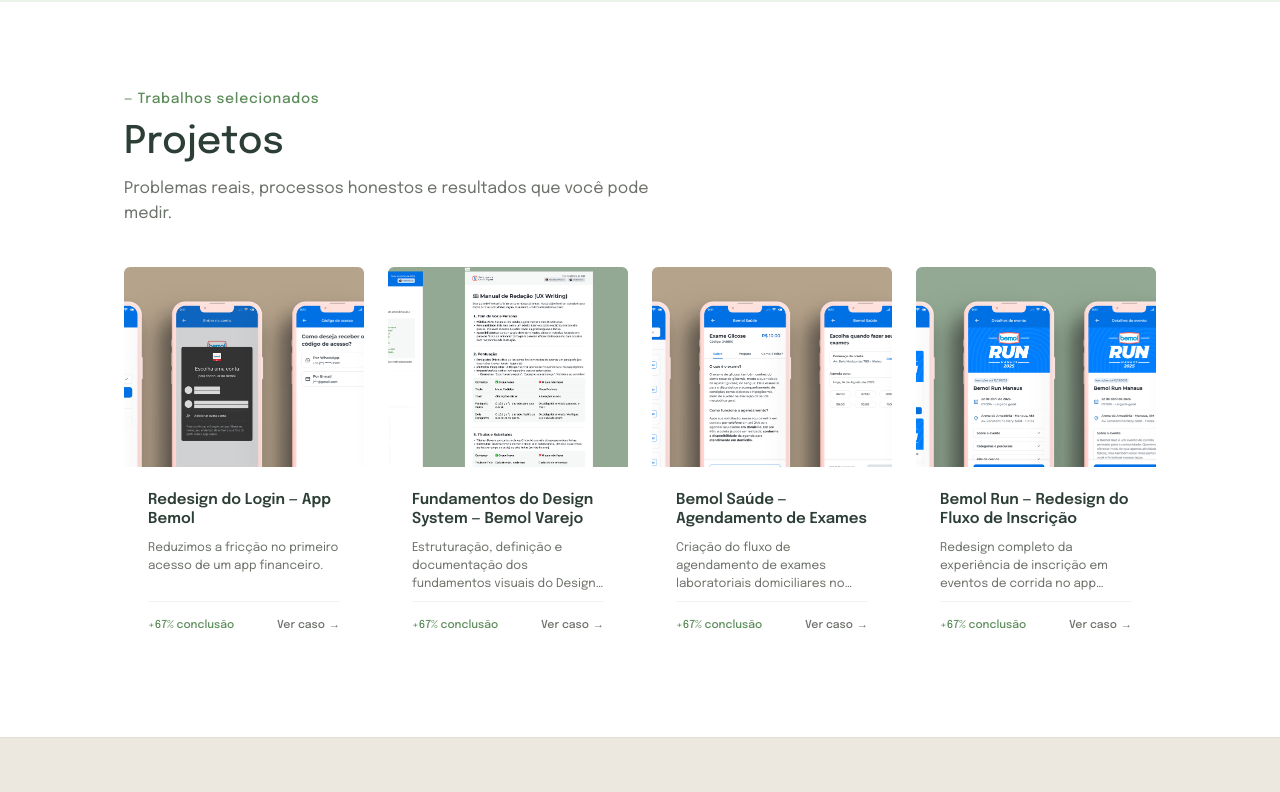
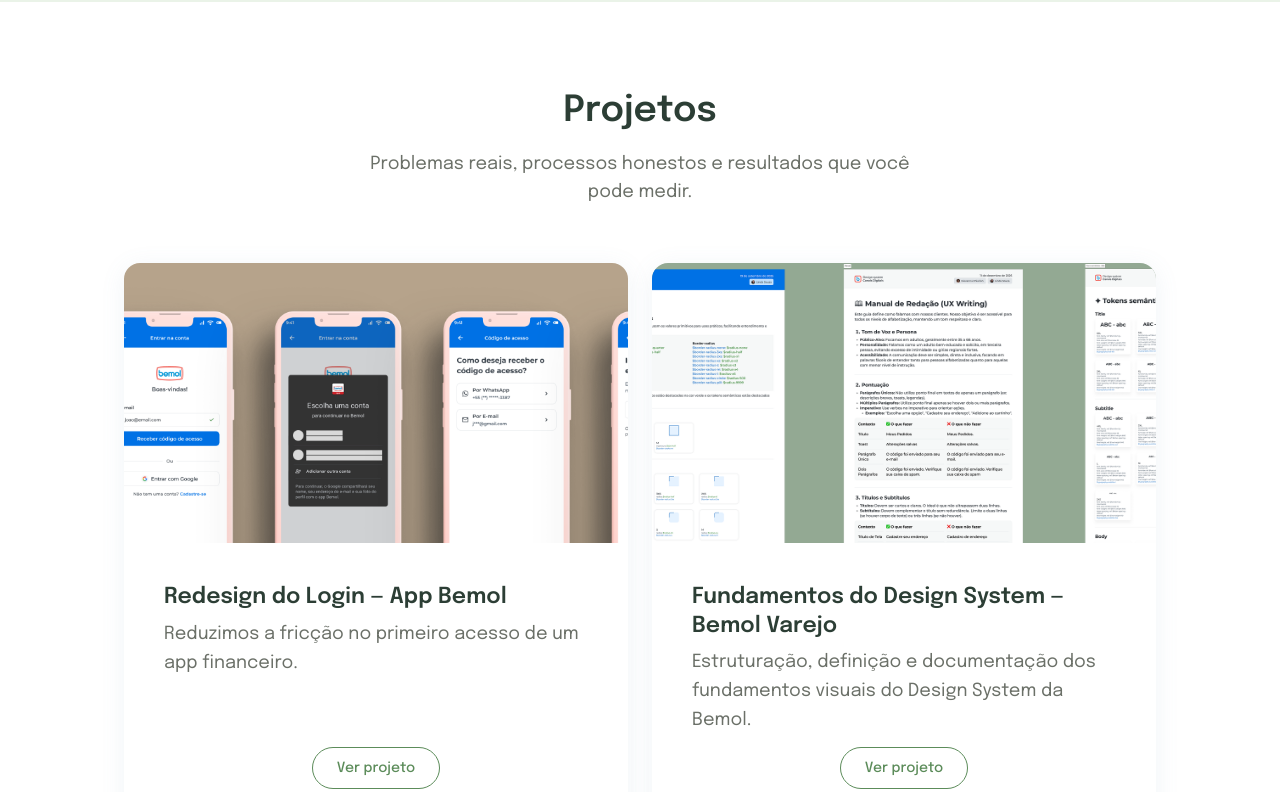
Before and after one commit to Agencia-Lumina-Digital/linda-hillary-port, a React (Vite) app: page / in a window 1280 px wide. Shown: the part 840-1632 px from the top of the page. Built offline with nearby package versions, Linux system fonts and the light colour scheme.

Commit message:
ref: first redesign in projects section

```diff
--- a/src/features/projects/ProjectCard.tsx
+++ b/src/features/projects/ProjectCard.tsx
@@ -1,23 +1,24 @@
-import { Box, Stack, Typography } from '@mui/material';
+import { Box, Stack, Typography, Button } from '@mui/material';
 import { tokens } from '../../theme/tokens';
 
 export interface ProjectCardProps {
   title: string;
   description: string;
   tag: string;
-  metric: string;
+  metric: string; // Will keep metric prop in interface just in case, but won't use it in UI
   bannerBgColor: string;
   headerBgImage?: string;
   onClick?: () => void;
 }
 
-export const ProjectCard = ({ title, description, tag, metric, bannerBgColor, headerBgImage, onClick }: ProjectCardProps) => {
+export const ProjectCard = ({ title, description, bannerBgColor, headerBgImage, onClick }: ProjectCardProps) => {
   return (
     <Box
       onClick={onClick}
       sx={{
-        backgroundColor: tokens.colors.background.canvas,
-        borderRadius: `${tokens.borderRadius.md}px`,
+        backgroundColor: tokens.colors.background.elevated,
+        borderRadius: `16px`,
+        boxShadow: '0px 4px 24px rgba(112, 144, 176, 0.1)',
         overflow: 'hidden',
         display: 'flex',
         flexDirection: 'column',
@@ -26,14 +27,14 @@
         transition: 'transform 0.3s ease, box-shadow 0.3s ease',
         '&:hover': {
           transform: 'translateY(-4px)',
-          boxShadow: '0 8px 24px rgba(44, 62, 53, 0.06)',
+          boxShadow: '0px 12px 32px rgba(112, 144, 176, 0.15)',
         },
       }}
     >
       {/* Banner Superior com Cor Sólida Alternada ou Imagem de Fundo */}
       <Box
         sx={{
-          height: { xs: '180px', md: '200px' },
+          height: { xs: '200px', md: '280px' },
           backgroundColor: bannerBgColor,
           backgroundImage: headerBgImage ? `url(${headerBgImage})` : 'none',
           backgroundSize: 'cover',
@@ -48,30 +49,23 @@
 
       {/* Conteúdo do Card */}
       <Stack
-        spacing={2}
+        spacing={{ xs: 2, md: 3 }}
         sx={{
-          p: '24px',
+          p: { xs: '24px 16px', md: '40px' },
           flexGrow: 1,
           display: 'flex',
           flexDirection: 'column',
-          justifyContent: 'space-between',
         }}
       >
-        <Stack spacing={1.5}>
+        <Stack spacing={2} sx={{ flexGrow: 1 }}>
           {/* Título do Projeto */}
           <Typography
-            variant="h3"
+            variant="h4"
             sx={{
               color: tokens.colors.text.brand,
-              fontSize: tokens.typography.fontSize[15],
-              fontWeight: tokens.typography.fontWeight.semibold,
+              fontSize: { xs: '16px', md: '22px' },
+              fontWeight: 600,
               lineHeight: 1.3,
-              // Garante altura mínima para alinhamento uniforme em desktop
-              minHeight: { md: '42px' },
-              display: '-webkit-box',
-              WebkitLineClamp: 2,
-              WebkitBoxOrient: 'vertical',
-              overflow: 'hidden',
             }}
           >
             {title}
@@ -79,81 +73,40 @@
 
           {/* Descrição */}
           <Typography
-            variant="body2"
+            variant="body1"
             sx={{
               color: tokens.colors.text.secondary,
-              fontSize: tokens.typography.fontSize[12],
-              lineHeight: 1.5,
-              display: '-webkit-box',
-              WebkitLineClamp: 3,
-              WebkitBoxOrient: 'vertical',
-              overflow: 'hidden',
-              minHeight: { md: '54px' },
+              fontSize: { xs: '14px', md: '18px' },
+              lineHeight: 1.6,
             }}
           >
             {description}
           </Typography>
         </Stack>
 
-        {/* Rodapé do Card */}
-        <Box
+        {/* Botão Ver Projeto */}
+        <Button
+          variant="outlined"
           sx={{
-            display: 'flex',
-            alignItems: 'center',
-            justifyContent: 'space-between',
-            pt: '16px',
-            borderTop: `1px solid rgba(44, 62, 53, 0.06)`,
-            mt: 'auto',
+            mt: 1,
+            alignSelf: { xs: 'stretch', md: 'center' },
+            borderRadius: '100px',
+            borderColor: tokens.colors.text.accent,
+            color: tokens.colors.text.accent,
+            textTransform: 'none',
+            fontSize: '14px',
+            fontWeight: 500,
+            py: '8px',
+            px: '24px',
+            '&:hover': {
+              borderColor: tokens.colors.text.primary,
+              color: tokens.colors.text.primary,
+              backgroundColor: 'transparent',
+            }
           }}
         >
-          {/* Métrica de Sucesso */}
-          <Typography
-            sx={{
-              color: tokens.colors.text.accent,
-              fontSize: tokens.typography.fontSize[11],
-              fontWeight: tokens.typography.fontWeight.medium,
-            }}
-          >
-            {metric}
-          </Typography>
-
-          {/* Botão Ver Caso (Apenas visual com animação sutil no hover) */}
-          <Box
-            sx={{
-              display: 'flex',
-              alignItems: 'center',
-              gap: '4px',
-              cursor: 'pointer',
-              color: tokens.colors.text.secondary,
-              transition: 'color 0.2s ease',
-              '&:hover': {
-                color: tokens.colors.text.primary,
-                '& .arrow': {
-                  transform: 'translateX(4px)',
-                },
-              },
-            }}
-          >
-            <Typography
-              sx={{
-                fontSize: tokens.typography.fontSize[11],
-                fontWeight: tokens.typography.fontWeight.medium,
-              }}
-            >
-              Ver caso
-            </Typography>
-            <Typography
-              className="arrow"
-              sx={{
-                fontSize: tokens.typography.fontSize[11],
-                fontWeight: tokens.typography.fontWeight.medium,
-                transition: 'transform 0.2s ease',
-              }}
-            >
-              →
-            </Typography>
-          </Box>
-        </Box>
+          Ver projeto
+        </Button>
       </Stack>
     </Box>
   );
--- a/src/features/projects/Projects.tsx
+++ b/src/features/projects/Projects.tsx
@@ -58,27 +58,15 @@
         px: { xs: '24px', md: 'calc(50vw - 50%)' }, // Restaura padding interno perfeitamente alinhado
       }}
     >
-      <Stack spacing={{ xs: '8px', md: '10px' }}>
-        {/* Tagline / Eyebrow */}
-        <Typography
-          sx={{
-            color: tokens.colors.text.accent,
-            fontWeight: tokens.typography.fontWeight.medium,
-            fontSize: { xs: tokens.typography.fontSize[11], md: tokens.typography.fontSize[14] },
-            letterSpacing: '0.05em',
-          }}
-        >
-          — Trabalhos selecionados
-        </Typography>
-
+      <Stack spacing={{ xs: '8px', md: '16px' }} alignItems="center" textAlign="center">
         {/* Título da Seção */}
         <Typography
           variant="h2"
           sx={{
             fontFamily: tokens.typography.fontFamily.display,
             color: tokens.colors.text.brand,
-            fontSize: { xs: tokens.typography.fontSize[26], md: tokens.typography.fontSize[38] },
-            fontWeight: tokens.typography.fontWeight.medium,
+            fontSize: { xs: tokens.typography.fontSize[26], md: '36px' },
+            fontWeight: 600,
             lineHeight: 1.2
           }}
         >
@@ -90,7 +78,7 @@
           variant="body1"
           sx={{
             color: tokens.colors.text.secondary,
-            fontSize: { xs: tokens.typography.fontSize[14], md: tokens.typography.fontSize[16] },
+            fontSize: { xs: '14px', md: '18px' },
             maxWidth: '560px',
             lineHeight: 1.6
           }}
@@ -104,9 +92,9 @@
         sx={{
           display: 'flex',
           flexDirection: 'row',
-          flexWrap: { xs: 'wrap', md: 'nowrap' }, // Garante todos na mesma linha no desktop
+          flexWrap: 'wrap', // Agora quebra a linha no desktop para formar o grid 2x2
           gap: '24px', // Espaçamento igual e consistente entre todos os cards
-          mt: { xs: '32px', md: '40px' } // Espaçamento elegante superior (menor que 56px)
+          mt: { xs: '32px', md: '56px' }
         }}
       >
         {projectsData.map((project, index) => (
@@ -115,8 +103,7 @@
             sx={{
               width: {
                 xs: '100%',
-                sm: 'calc(50% - 12px)',
-                md: 'calc((100% - 72px) / 4)' // Divisão perfeita de 4 colunas com gap de 24px
+                md: 'calc(50% - 12px)' // Divisão perfeita de 2 colunas com gap de 24px
               },
               display: 'flex',
               flexDirection: 'column'
--- a/src/features/values/Values.tsx
+++ b/src/features/values/Values.tsx
@@ -19,10 +19,10 @@
         <Grid item xs={12} md={4} sx={{ display: 'flex', gap: 2, alignItems: 'flex-start' }}>
           <Box component="img" src={rect19} alt="Ícone Discovery" sx={{ width: '41px', height: '41px', flexShrink: 0 }} />
           <Box>
-            <Typography variant="h4" sx={{ color: tokens.colors.text.brand, fontFamily: tokens.typography.fontFamily.display, mb: 1, fontSize: { xs: '20px', md: '24px' }, fontWeight: 600, lineHeight: 1.4 }}>
+            <Typography variant="h4" sx={{ color: tokens.colors.text.brand, fontFamily: tokens.typography.fontFamily.display, mb: 1, fontSize: { xs: '16px', md: '24px' }, fontWeight: 600, lineHeight: 1.4 }}>
               Discovery e comportamento
             </Typography>
-            <Typography variant="body1" sx={{ color: tokens.colors.text.secondary, fontFamily: tokens.typography.fontFamily.body, fontSize: '18px', fontWeight: 400, lineHeight: 1.6 }}>
+            <Typography variant="body1" sx={{ color: tokens.colors.text.secondary, fontFamily: tokens.typography.fontFamily.body, fontSize: { xs: '14px', md: '18px' }, fontWeight: 400, lineHeight: 1.6 }}>
               Uso ferramentas de analytics e pesquisas para mapear o contexto real antes de desenhar.
             </Typography>
           </Box>
@@ -32,10 +32,10 @@
         <Grid item xs={12} md={4} sx={{ display: 'flex', gap: 2, alignItems: 'flex-start' }}>
           <Box component="img" src={rect21} alt="Ícone Design Systems" sx={{ width: '41px', height: '41px', flexShrink: 0 }} />
           <Box>
-            <Typography variant="h4" sx={{ color: tokens.colors.text.brand, fontFamily: tokens.typography.fontFamily.display, mb: 1, fontSize: { xs: '20px', md: '24px' }, fontWeight: 600, lineHeight: 1.4 }}>
+            <Typography variant="h4" sx={{ color: tokens.colors.text.brand, fontFamily: tokens.typography.fontFamily.display, mb: 1, fontSize: { xs: '16px', md: '24px' }, fontWeight: 600, lineHeight: 1.4 }}>
               Design Systems escaláveis
             </Typography>
-            <Typography variant="body1" sx={{ color: tokens.colors.text.secondary, fontFamily: tokens.typography.fontFamily.body, fontSize: '18px', fontWeight: 400, lineHeight: 1.6 }}>
+            <Typography variant="body1" sx={{ color: tokens.colors.text.secondary, fontFamily: tokens.typography.fontFamily.body, fontSize: { xs: '14px', md: '18px' }, fontWeight: 400, lineHeight: 1.6 }}>
               Lidero a criação de tokens e componentes reutilizáveis, hoje mentorando outras designers nesse processo.
             </Typography>
           </Box>
@@ -45,10 +45,10 @@
         <Grid item xs={12} md={4} sx={{ display: 'flex', gap: 2, alignItems: 'flex-start' }}>
           <Box component="img" src={rect25} alt="Ícone Acessibilidade" sx={{ width: '41px', height: '41px', flexShrink: 0 }} />
           <Box>
-            <Typography variant="h4" sx={{ color: tokens.colors.text.brand, fontFamily: tokens.typography.fontFamily.display, mb: 1, fontSize: { xs: '20px', md: '24px' }, fontWeight: 600, lineHeight: 1.4 }}>
+            <Typography variant="h4" sx={{ color: tokens.colors.text.brand, fontFamily: tokens.typography.fontFamily.display, mb: 1, fontSize: { xs: '16px', md: '24px' }, fontWeight: 600, lineHeight: 1.4 }}>
               Acessibilidade e refinamento
             </Typography>
-            <Typography variant="body1" sx={{ color: tokens.colors.text.secondary, fontFamily: tokens.typography.fontFamily.body, fontSize: '18px', fontWeight: 400, lineHeight: 1.6 }}>
+            <Typography variant="body1" sx={{ color: tokens.colors.text.secondary, fontFamily: tokens.typography.fontFamily.body, fontSize: { xs: '14px', md: '18px' }, fontWeight: 400, lineHeight: 1.6 }}>
               Aplicação das diretrizes WCAG para criar produtos verdadeiramente inclusivos.
             </Typography>
           </Box>
```
